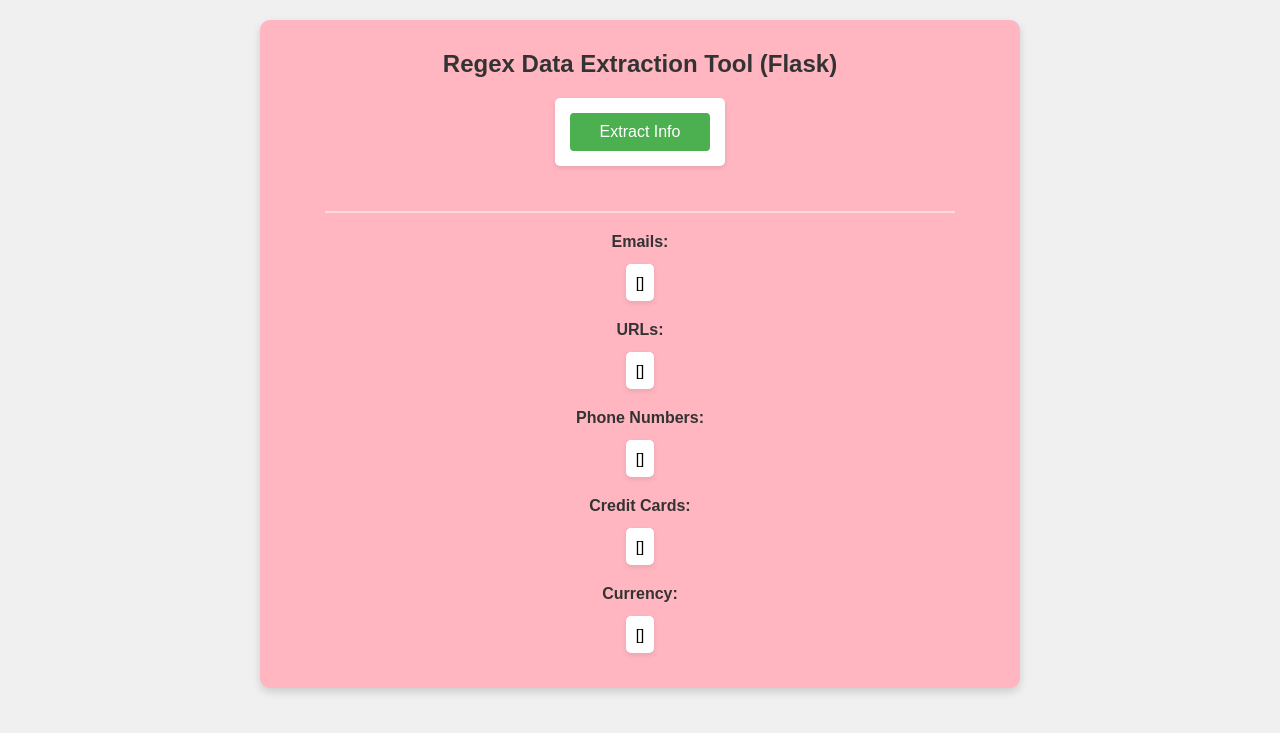
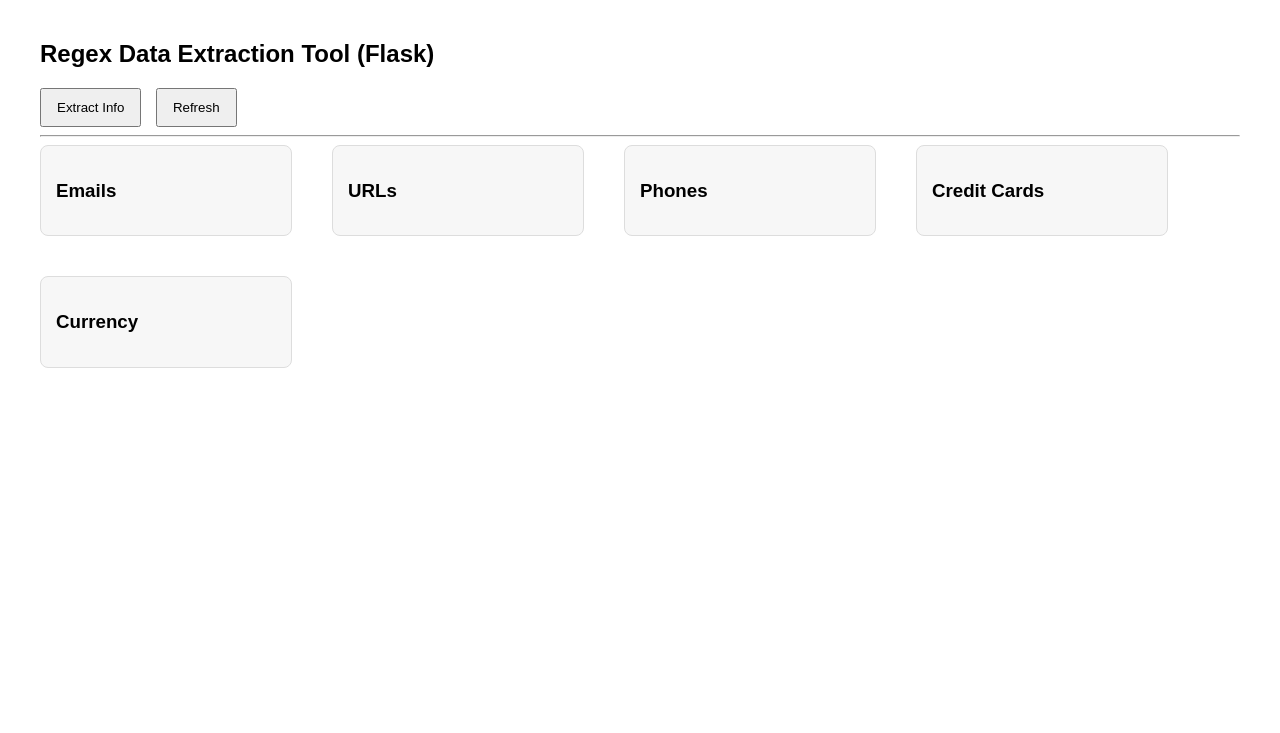
Before and after one commit to NSANGA-01/alu_regex-data-extraction-NSANGA-01, a Flask app: page / in a window 1280 px wide. Shown: the top 733 px of the page. Run offline with Flask 3, Linux system fonts and the light colour scheme.

Commit message:
adding reflesh button and simple css

```diff
--- a/templates/extract.html
+++ b/templates/extract.html
@@ -2,105 +2,105 @@
 <html>
 <head>
 <title>Regex Data Extraction</title>
+
 <style>
-        body {
-            font-family: Arial, sans-serif;
-            background-color: #f0f0f0;
-            text-align: center;
-            padding: 20px;
-            margin: 0;
+
+body{
+font-family: Arial;
+margin:40px;
 }
 
-        .container {
-            background-color: #FFB6C1;
-            padding: 30px;
-            border-radius: 10px;
-            max-width: 700px;
-            margin: 0 auto;
-            box-shadow: 0 4px 8px rgba(0, 0, 0, 0.15);
+.container{
+display:flex;
+gap:40px;
+flex-wrap:wrap;
 }
 
-        h2 {
-            color: #333;
-            margin-top: 0;
-            margin-bottom: 20px;
-            font-size: 1.5em;
+.box{
+border:1px solid #ddd;
+padding:15px;
+width:220px;
+border-radius:8px;
+background:#f7f7f7;
 }
 
-        form {
-            background-color: white;
-            padding: 15px;
-            border-radius: 5px;
-            margin-bottom: 25px;
-            display: inline-block;
-            box-shadow: 0 2px 5px rgba(0, 0, 0, 0.1);
+ul{
+padding-left:20px;
 }
 
-        button {
-            background-color: #4CAF50;
-            color: white;
-            padding: 10px 30px;
-            border: none;
-            border-radius: 4px;
-            cursor: pointer;
-            font-size: 16px;
+button{
+padding:10px 15px;
+margin-right:10px;
+cursor:pointer;
 }
 
-        button:hover {
-            background-color: #45a049;
-        }
+</style>
 
-        h3 {
-            color: #333;
-            margin-top: 15px;
-            margin-bottom: 8px;
-            font-size: 1em;
-        }
+</head>
 
-        p {
-            background-color: white;
-            padding: 10px;
-            border-radius: 5px;
-            display: inline-block;
-            margin: 5px auto;
-            box-shadow: 0 2px 5px rgba(0, 0, 0, 0.1);
-            max-width: 600px;
-            font-size: 0.95em;
-        }
-
-        hr {
-            margin: 20px auto;
-            width: 90%;
-            border: none;
-            border-top: 2px solid rgba(255, 255, 255, 0.5);
-        }
-    </style>
-</head>
 <body>
 
-<div class="container">
 <h2>Regex Data Extraction Tool (Flask)</h2>
 
 <form method="POST">
+
 <button type="submit">Extract Info</button>
+
+<button type="button" onclick="window.location.href='/'">
+Refresh
+</button>
+
 </form>
 
 <hr>
 
-    <h3>Emails:</h3>
-    <p>{{ emails }}</p>
+<div class="container">
 
-    <h3>URLs:</h3>
-    <p>{{ urls }}</p>
+<div class="box">
+<h3>Emails</h3>
+<ul>
+{% for email in emails %}
+<li>{{ email }}</li>
+{% endfor %}
+</ul>
+</div>
 
-    <h3>Phone Numbers:</h3>
-    <p>{{ phones }}</p>
+<div class="box">
+<h3>URLs</h3>
+<ul>
+{% for url in urls %}
+<li>{{ url }}</li>
+{% endfor %}
+</ul>
+</div>
 
-    <h3>Credit Cards:</h3>
-    <p>{{ credit_cards }}</p>
+<div class="box">
+<h3>Phones</h3>
+<ul>
+{% for phone in phones %}
+<li>{{ phone }}</li>
+{% endfor %}
+</ul>
+</div>
 
-    <h3>Currency:</h3>
-    <p>{{ currency }}</p>
+<div class="box">
+<h3>Credit Cards</h3>
+<ul>
+{% for card in credit_cards %}
+<li>{{ card }}</li>
+{% endfor %}
+</ul>
+</div>
+
+<div class="box">
+<h3>Currency</h3>
+<ul>
+{% for money in currency %}
+<li>{{ money }}</li>
+{% endfor %}
+</ul>
+</div>
+
 </div>
 
 </body>
```
Lines whose indentation alone changed are shown as unchanged.
